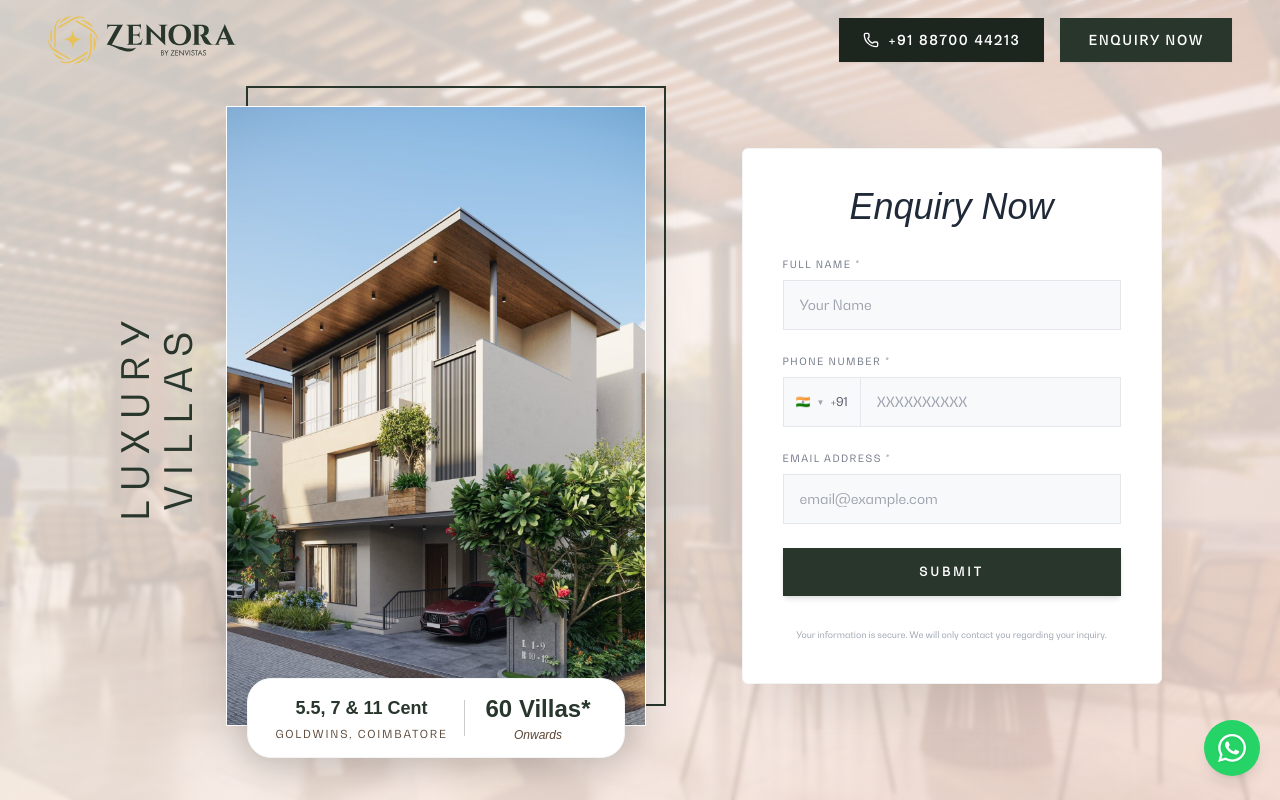
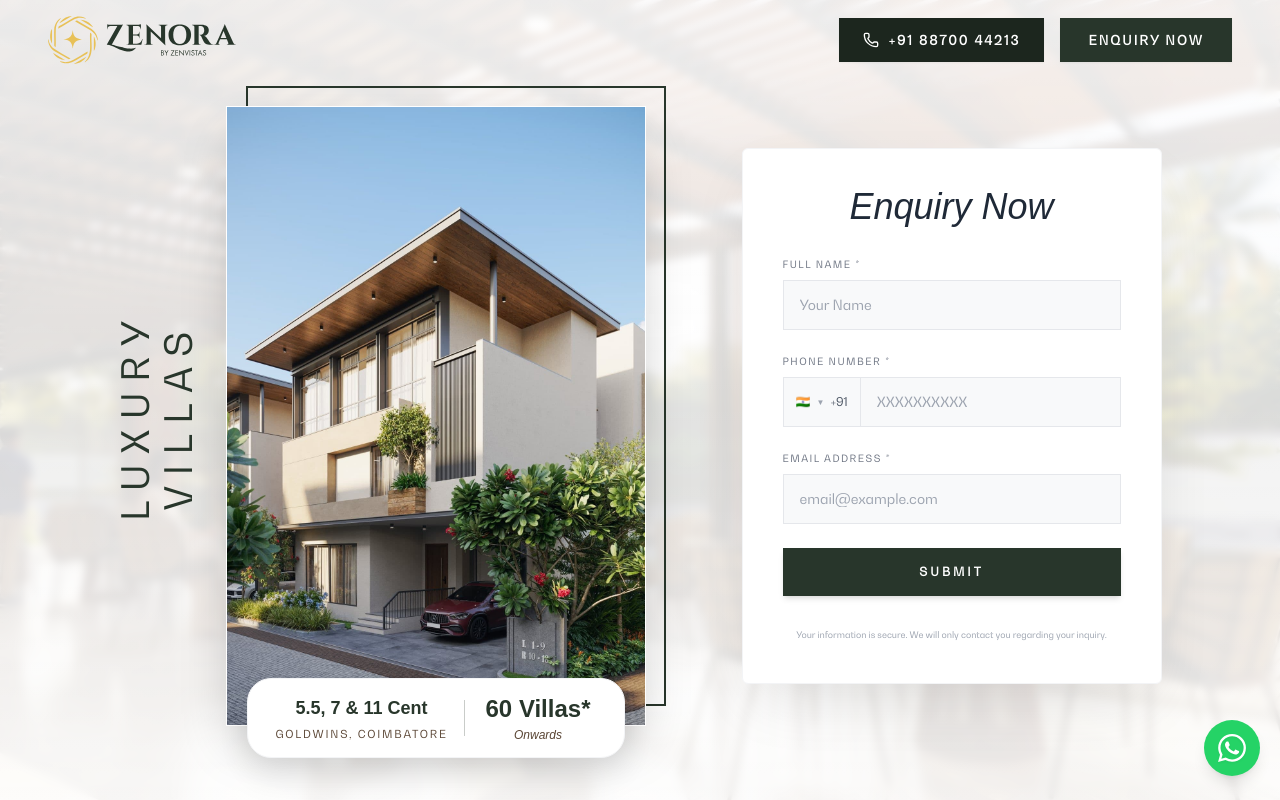
Before and after one commit to Britojaison/zenora_perfomace2, a Next.js app: page / in a window 1280 px wide. Shown: the top 800 px of the page. Built offline with nearby package versions, Linux system fonts and the light colour scheme; a web font is replaced by a local one.

Commit message:
style: update hero section background color and overlay gradient for cleaner white aesthetic

```diff
--- a/src/components/sections/Hero.module.css
+++ b/src/components/sections/Hero.module.css
@@ -7,7 +7,7 @@
   padding-top: 6.5rem;
   padding-bottom: 4.5rem;
   overflow: hidden;
-  background-color: #f7f3ee;
+  background-color: #ffffff;
 }
 
 .heroBgWrapper {
@@ -20,12 +20,16 @@
 .heroBgOverlay {
   position: absolute;
   inset: 0;
+  z-index: 1;
   pointer-events: none;
-  background:
-    radial-gradient(circle at 70% 30%, rgba(255, 255, 255, 0.35) 0%, transparent 60%),
-    linear-gradient(135deg, rgba(246, 242, 236, 0.85) 0%, rgba(248, 235, 228, 0.78) 45%, rgba(244, 220, 212, 0.88) 100%);
-  backdrop-filter: blur(2px);
-  -webkit-backdrop-filter: blur(2px);
+  background: linear-gradient(
+    180deg,
+    rgba(255, 255, 255, 0.92) 0%,
+    rgba(255, 255, 255, 0.84) 50%,
+    rgba(255, 255, 255, 0.90) 100%
+  );
+  backdrop-filter: blur(4px);
+  -webkit-backdrop-filter: blur(4px);
 }
 
 .verticalTextContainer {
--- a/src/components/sections/Hero.tsx
+++ b/src/components/sections/Hero.tsx
@@ -48,7 +48,7 @@ export default function Hero(props: HeroProps) {
           fill
           priority
           sizes="100vw"
-          className="object-cover object-center scale-[1.02]"
+          className="object-cover object-center"
         />
         <div className={styles.heroBgOverlay} />
       </div>
```
